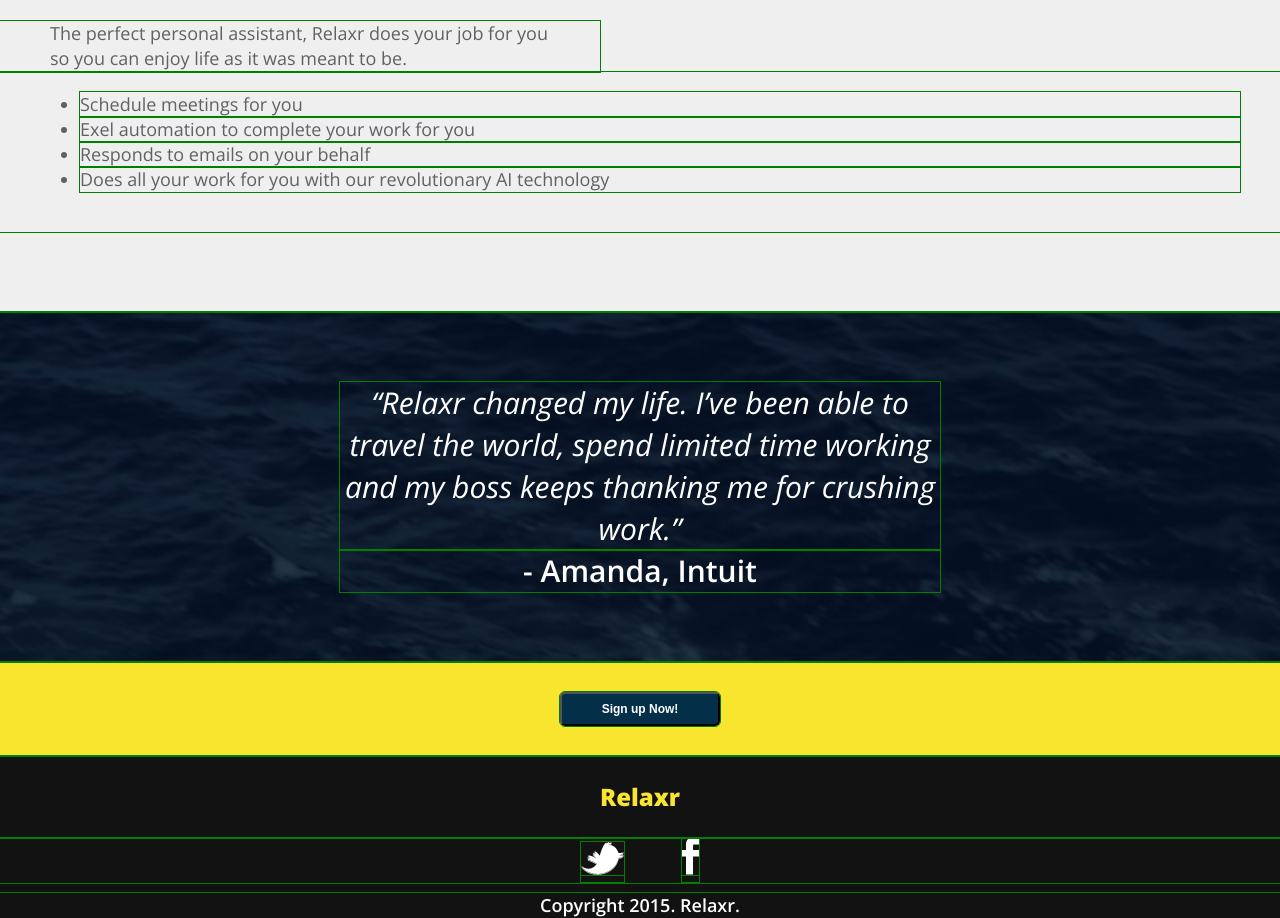
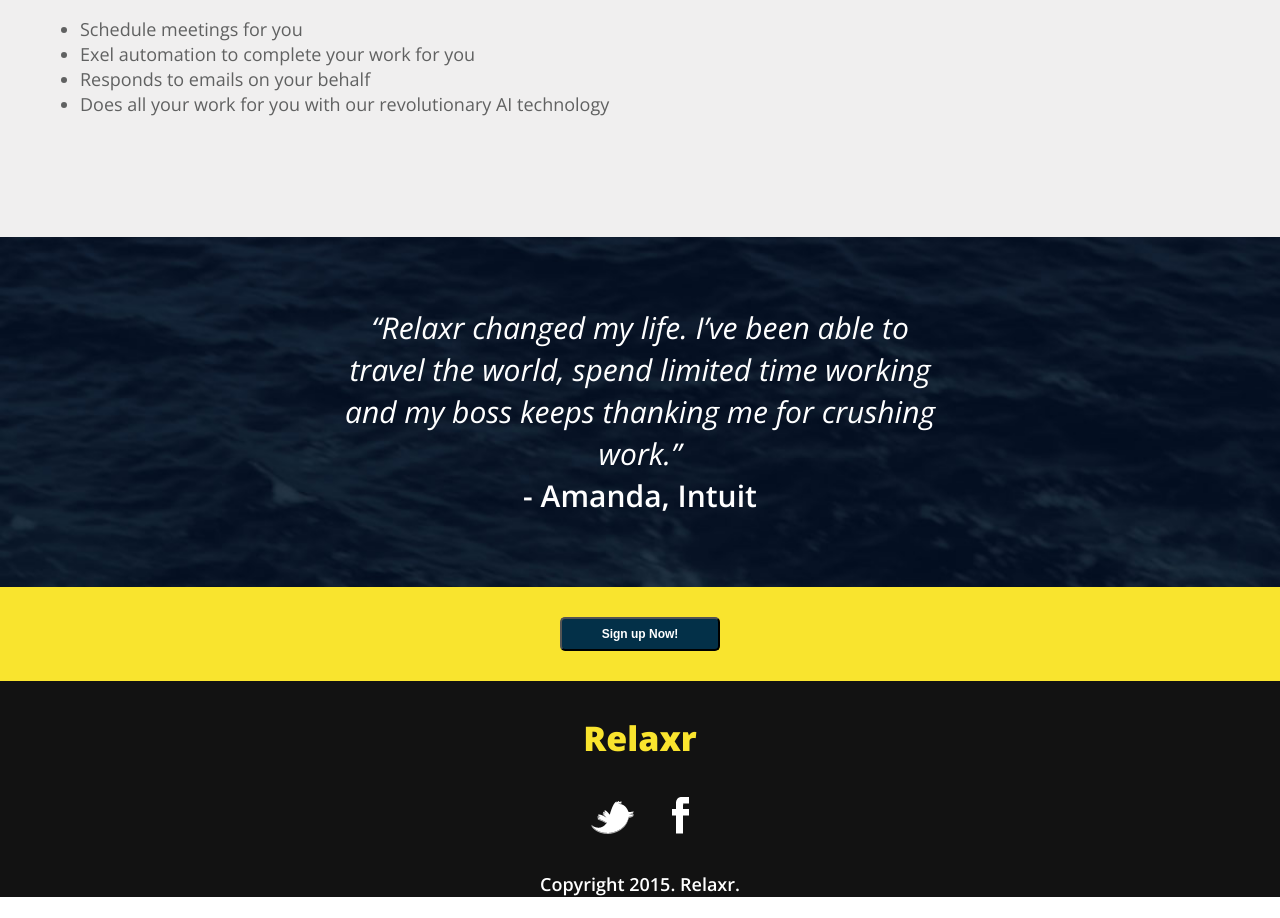
Before and after one commit to nleake/FEWD30, a plain HTML site: page relaxr/index.html in a window 1280 px wide. Shown: the part 741-1659 px from the top of the page. After the commit the page ends 1638 px from the top, so only its background shows below. Drawn offline with nearby package versions, Linux system fonts and the light colour scheme.

Commit message:
updated background image and removed guidelines

```diff
--- a/relaxr/css/style.css
+++ b/relaxr/css/style.css
@@ -50,8 +50,7 @@
      font-size: 12px;
      line-height: 1.4;
      font-family: 'Open Sans', sans-serif;
-     background: url(../images/header_bg.jpg) no-repeat center top rgb(134,141,157);
-     background-size: cover;
+
 }
 
 
@@ -64,7 +63,8 @@
   width: 100%;
   margin: auto;
   height: 500px;
-  margin-bottom: 75px;
+  background: url(../images/header_bg.jpg) no-repeat center top rgb(134,141,157);
+     background-size: cover;
 
 }
 
@@ -81,9 +81,6 @@
 /* ADDITIONAL STYLES
 /*******************************************/
 
-* {
-  outline: 1px solid green;
-}
 div {
   margin: auto;
 }
@@ -186,14 +183,15 @@
   text-align: center;
 }
 footer h2 {
+  font-size: 34px;
   color: #f9e42e;
   padding: 1em;
   font-weight: 800;
 }
 footer ul li {
-  display: inline;
+  display: inline-block;
   list-style: none;
-  margin: 0 26px 75px;
+  margin: 0 16px 20px;
 }
 footer p {
   font-size: 18px;
@@ -202,31 +200,3 @@
   margin-top: 10px;
 
 }
-/*benefits background color: #f0efef
-yellow: #f9e42e
-dark blue: #033048
-light grey: #606161
-almost black: #121212
-
-Font: Open Sans (Google Font: https://www.google.com/fonts#UsePlace:use/Collection:Open+Sans)
-Weight: Light, Light Italic, Semibold, Extrabold
-
-"Relaxr" - Extra bold, 24px
-"Get piece of mind with a single tap" - Semibold, 24px
-"Get it Now" - Extra bold, 14px. 5px border radius
-"Benefits" - Semibold, 20px
-"The perfect personal assistant. Relaxr does your job for you so you can enjoy life as it is meant to be." - Light, 13px
-• Schedule meetings for you
-• Excel automation to complete your work for you
-• Responds to emails on your behalf
-• Does all your work for you with our revolutionary AI technology" - Light, 13px
-
-"“Relaxr changed my life. I’ve been able to travel the world, spend limited time working and my boss keeps thanking me for crushing work.”" - Light Italic, 18px
-"- Amanda, Intuit " - semibold, 18px
-
-"Sign Up Now!" - extra bold, 12px, 5px border radius
-
-Relaxr - extra bold, 24px
-"Copyright 2015. Relaxr." - 9px, semibold
-
-*/
```
Also changed, not shown: relaxr/index.html (+7 -14 lines).
